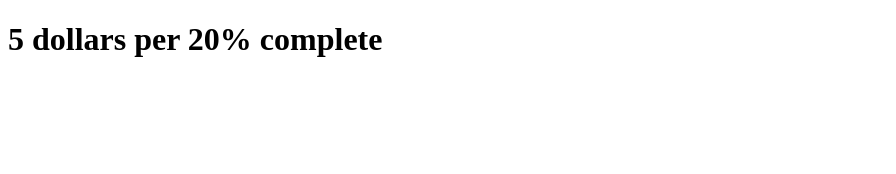
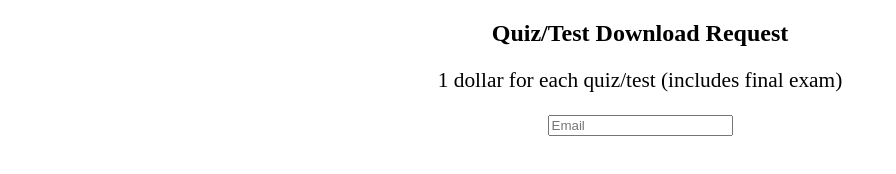
Before and after one commit to edgenuityhack/edgenuity, a plain HTML site: page index.html in a window 1280 px wide. Shown: the whole page, without its empty margins (0-896 px from the left). Drawn offline with Linux system fonts and the light colour scheme.

Commit message:
Update index.html

```diff
--- a/index.html
+++ b/index.html
@@ -4,6 +4,14 @@
 <title>Edgenuity Hack</title>
 </head>
 <body>
-<h1>5 dollars per 20% complete</h1>
+<div id="content">
+  <center>
+  <h2 >Quiz/Test Download Request</h2>
+  <p style="font-size: 16pt;">1 dollar for each quiz/test (includes final exam)</p>
+    <form method="">
+    <input type="text" placeholder="Email" />
+    </form>
+  </div>
+  </center>
 </body>
 </html>
```
